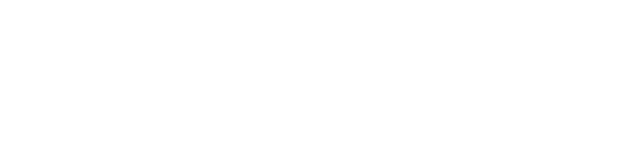
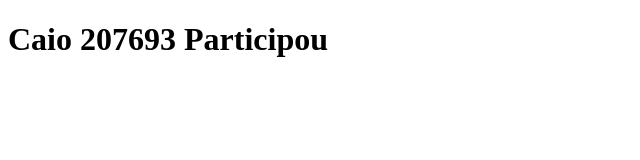
Before and after one commit to JLuizetto/CI_CD, a plain HTML site: page index.html in a window 1280 px wide. Shown: the whole page, without its empty margins (0-640 px from the left). Drawn offline with Linux system fonts and the light colour scheme.

Commit message:
Caio particiácao

```diff
--- a/index.html
+++ b/index.html
@@ -6,5 +6,6 @@
 </head>
 <body>
 <!-- Conteúdo -->
+    <h1>Caio 207693 Participou</h1>
 </body>
 </html>
```
